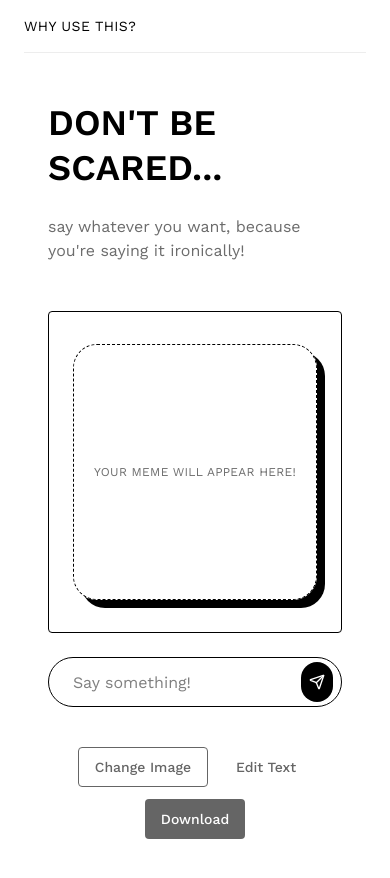
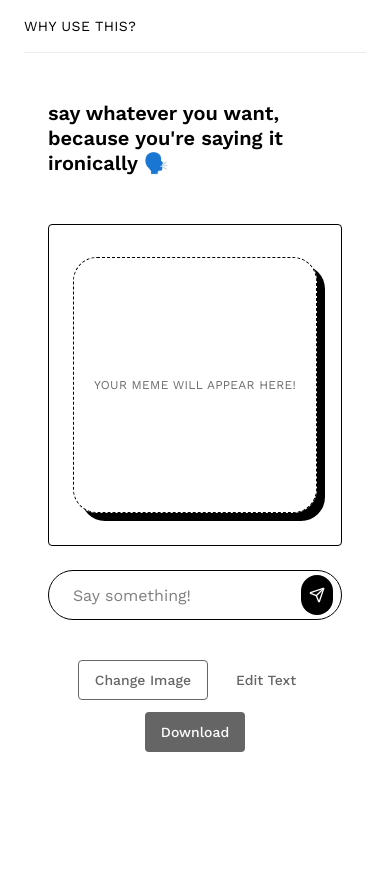
Before and after one commit to nguyenv119/ironic, a Next.js app: page / in a window 390 px wide. Shown: the top 878 px of the page. After the commit the page ends 844 px from the top, so only its background shows below. Built offline with nearby package versions, Linux system fonts and the light colour scheme.

Commit message:
style(phone optimization): removing header

```diff
--- a/src/app/page.tsx
+++ b/src/app/page.tsx
@@ -16,12 +16,9 @@ export default async function HomePage() {
 
       <main className="mx-auto flex w-full max-w-5xl flex-col gap-12 px-6 py-12">
         <section className="space-y-6 mx-auto w-full max-w-3xl">
-          <h2 className="text-4xl font-semibold uppercase leading-tight">
-            Don&apos;t be scared...
-          </h2>
-          <p className="max-w-2xl text-base text-muted">
-            say whatever you want, because you&apos;re saying it ironically!
-          </p>
+          <h3 className="text-xl font-semibold leading-tight">
+            say whatever you want, because you&apos;re saying it ironically 🗣️
+          </h3>
         </section>
         <MemeWorkspace />
       </main>
```
